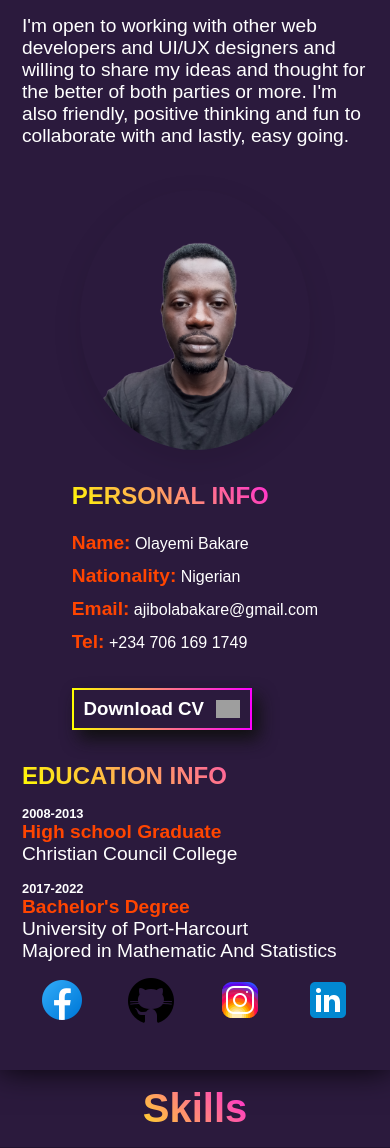
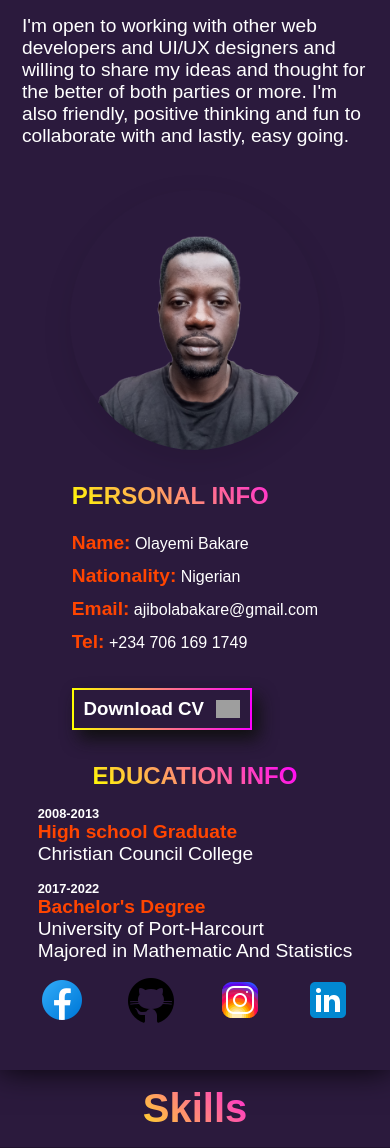
Before and after one commit to freakishcode/bakarePortfolio, a PHP site: page / in a window 390 px wide. Shown: the part 1092-2240 px from the top of the page. Run offline with PHP 8.4, Linux system fonts and the light colour scheme; grey boxes are pictures that could not be loaded.

Commit message:
change contact part

```diff
--- a/My_Portfolio.css
+++ b/My_Portfolio.css
@@ -452,7 +452,7 @@ header.header-bg-light {
   /* border: 2px solid orange; */
 
   .Ola-card {
-    width: 230px;
+    width: 250px;
     height: 260px;
     perspective: 1000px;
     transform-style: preserve-3d;
@@ -1256,6 +1256,14 @@ footer.footer-bgColor {
     }
   }
 
+  .Edu-And-Exp {
+    /* border: 2px solid red; */
+    display: flex;
+    flex-direction: column;
+    justify-content: center;
+    align-items: center;
+  }
+
   .SkillBoxContainer {
     display: grid;
     grid-template-columns: 1fr;
@@ -1350,9 +1358,14 @@ footer.footer-bgColor {
     align-items: center;
     flex-direction: column;
 
+    .clientName,
+    .clientEmail,
+    #message-text {
+      width: 19rem;
+    }
+
     /* Message field */
     #message-text {
-      width: 15rem;
       height: 30vh;
     }
   }
--- a/index.html
+++ b/index.html
@@ -489,7 +489,7 @@
 
           <div class="service-box animate-service">
             <img
-              src="./assets/Icons/web-dev2.svg"
+              src="./assets/Icons/programmer_4668332.png"
               alt="Web Design / Web Development"
             />
             <h3>Web Design / Web Development</h3>
```
Also changed, not shown: assets/Icons/Social-Media-icons/facebook_3536394.png (added), assets/Icons/Web-Dev2.svg (deleted), assets/Icons/icons8-download-100 (1).png (deleted), assets/Icons/programmer_4668332.png (added).
